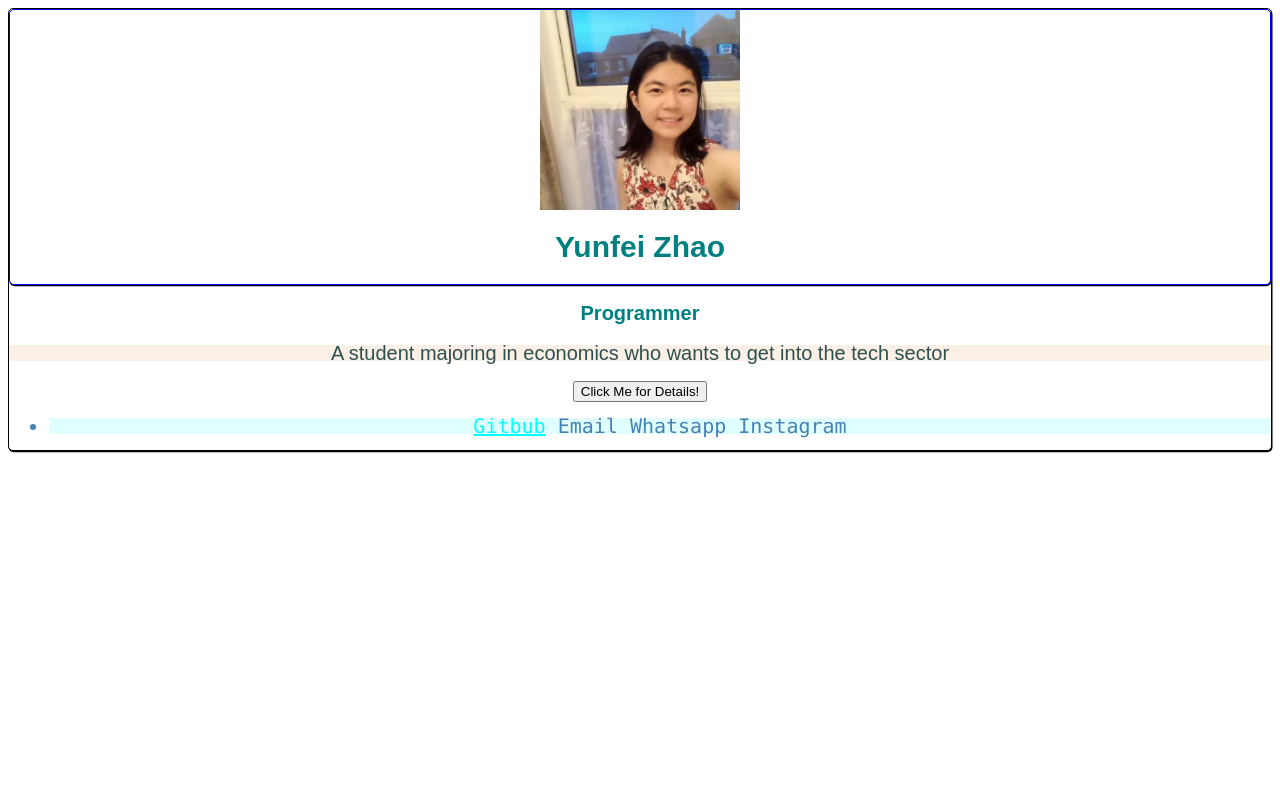
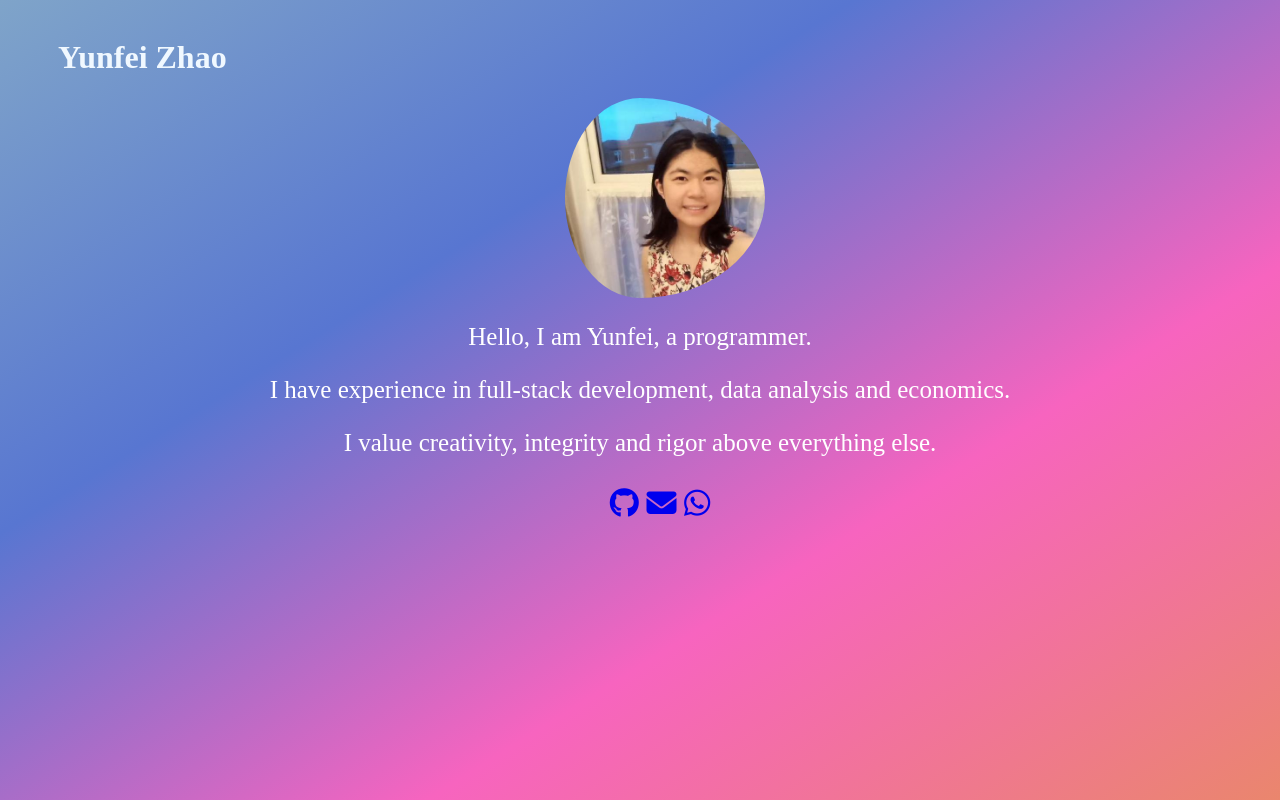
Before and after one commit to YunfeiJennifer/profile, a plain HTML site: page index.html in a window 1280 px wide. Drawn offline with Linux system fonts and the light colour scheme.

Commit message:
my profile page

```diff
--- /dev/null
+++ b/banner.css
@@ -0,0 +1,4 @@
+.banner{
+  padding-top:10px;
+  padding-left:50px;
+}
--- a/index.html
+++ b/index.html
@@ -1,40 +1,45 @@
 <!DOCTYPE html>
 <html lang="en">
+
 <head>
   <meta charset="UTF-8">
   <meta http-equiv="X-UA-Compatible" content="IE=edge">
   <meta name="viewport" content="width=device-width, initial-scale=1.0">
-    <title>Profile</title>
   <link rel="stylesheet" href="https://use.fontawesome.com/releases/v6.1.2/css/all.css">
   <link href="style.css" rel="stylesheet"/>
-    <meta name="viewport" content="width=device-width, initial-scale=1">
-
+  <title>Yunfei Zhao's personal page</title>
 </head>
 
 <body>
-    <div class="container">
-      <div class="pic_name">
-        <img src="images/profile_picture.jpg" alt="Yunfei's Profile Picture" width="200" height="200" class="center">
+  <div class="banner">
+    <div>
       <h1>Yunfei Zhao</h1>
     </div>
-      <div class="card">
-        <h2>Programmer</h2>
-        <p>A student majoring in economics who wants to get into the tech sector</p>
-        <button type="button" class="center">Click Me for Details!</button>
   </div>
 
+  <div class="container">
+   <img src="images/profile_picture.jpg" alt="Yunfei's Profile Picture" width="200" height="200">
+
+   <p>
+     Hello, I am Yunfei, a programmer.
+   </p>
+
+   <p>
+    I have experience in full-stack development, data analysis and economics.
+   </p>
+
+   <p>
+    I value creativity, integrity and rigor above everything else.
+   </p>
+
+   <div>
     <ul>
-      <li>
-        <a href="https://github.com/YunfeiJennifer">Gitbub</a>
-        Email
-        Whatsapp
-        Instagram
-      </li>
+    <a href="https://github.com/YunfeiJennifer"><i class="fa-brands fa-github"></i></a>
+    <a href="mailto: Y.Zhao101@lse.ac.uk"><i class="fa fa-envelope"></i></a>
+    <a href="https://wa.me/07887272021"><i class="fab fa-whatsapp"></i></a>
     </ul>
-
   </div>
 
+  </body>
 
-
-
-  </body>
+</html>
--- a/style.css
+++ b/style.css
@@ -1,46 +1,33 @@
-p{
-  background-color:#FAF0E6; font-family: Arial, Helvetica, sans-serif; color:#2F4F4F; font-size: 20px; line-height:80%; text-align: center
+@import url("banner.css");
+
+html {
+  height: 100%;
+  }
+
+body {
+  background-image: linear-gradient(to bottom right, #7fa4c9, #5876d1, #f764bf, rgb(234, 134, 109));
+  }
+
+h1{
+  color:aliceblue;
 }
 
-li{
-  background-color:#E0FFFF; font-family: "Lucida Console", "Courier New", monospace; color:#4682B4; font-size: 20px; line-height:80%; text-align: center
-}
-
-h1{color:#008080; font-family:Arial, Helvetica, sans-serif; font-size: 30px; line-height:normal; text-align: center
-
-}
-
-h2{color: #008080; font-family:Arial, Helvetica, sans-serif; font-size: 20px; line-height:normal; text-align: center
-
-}
-
-h3{color:#008080; font-family:Arial, Helvetica, sans-serif; font-size: 20px; line-height:normal; text-align: center
-
-}
-
-a{color:#00FFFF;text-decoration:underline; text-align: center;
-}
-
-a:hover{color:#556B2F;text-decoration:underline overline
-
-}
-
-.container {
-  background-color: white;
-  border: 1px solid black;
-  border-radius: 5px;
-  box-shadow: 0.5px 1.25px;
-}
-
-.pic_name {
-  background-color: white;
-  border: 1px solid blue;
-  border-radius: 5px;
-  box-shadow: 0.5px 1.25px;
-}
-
-.center {
+img {
   display: block;
   margin-left: auto;
   margin-right: auto;
+  border-radius: 50%;
+  padding-left: 50px;
 }
+
+p{
+  text-align:center;
+  font-size: 25px;
+  color: white;
+}
+
+ul{
+  text-align:center;
+  font-size: 30px;
+  color: white;
+}
```
Lines whose indentation alone changed are shown as unchanged.
